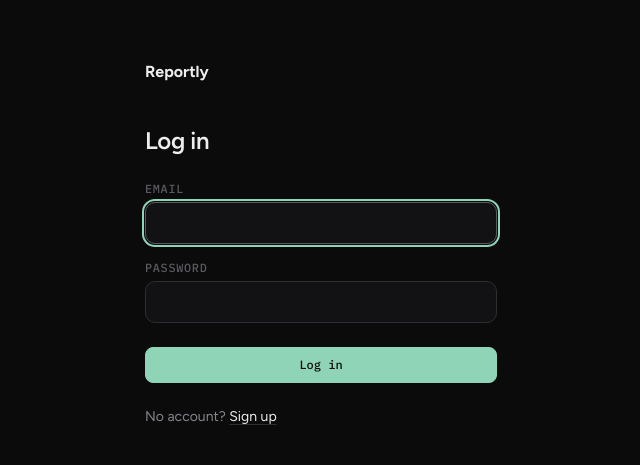
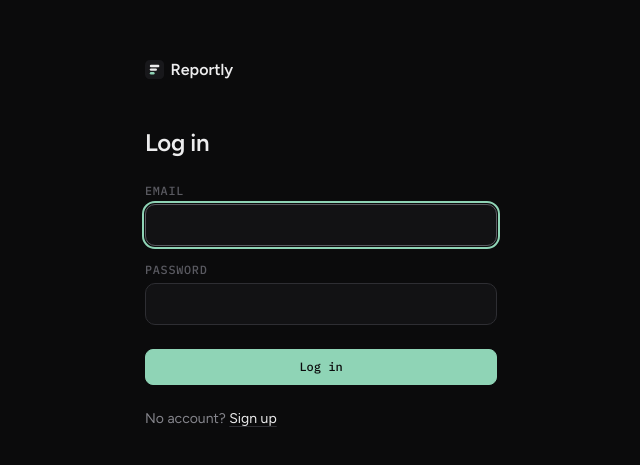
Before and after one commit to vkpdeveloper/reportly, a Next.js app: page /login in a window 1280 px wide. Shown: the part 157-622 px from the top of the page, without its empty margins (319-959 px from the left). Built offline with nearby package versions, Linux system fonts and the light colour scheme; no server answers.

Commit message:
feat(web): show the logo in the top bar, landing page and auth pages

```diff
--- a/app/(app)/layout.tsx
+++ b/app/(app)/layout.tsx
@@ -1,4 +1,5 @@
 import Link from "next/link";
+import { Logo } from "@/components/logo";
 import { NavLink } from "@/components/nav-link";
 import { requireUser } from "@/lib/auth";
 import { logout } from "./actions";
@@ -10,8 +11,8 @@ export default async function AppLayout({ children }: LayoutProps<"/">) {
     <>
       <header className="border-b border-line">
         <div className="mx-auto flex max-w-5xl items-center gap-2 px-4 py-3 sm:gap-4">
-          <Link href="/docs" className="mr-1 font-bold text-ink no-underline sm:mr-2">
-            Reportly
+          <Link href="/docs" className="mr-1 no-underline sm:mr-2">
+            <Logo />
           </Link>
           <nav className="flex gap-1">
             <NavLink href="/docs">Documents</NavLink>
--- a/app/page.tsx
+++ b/app/page.tsx
@@ -1,5 +1,6 @@
 import Link from "next/link";
 import { redirect } from "next/navigation";
+import { Logo } from "@/components/logo";
 import { getCurrentUser } from "@/lib/auth";
 
 export default async function Home() {
@@ -7,7 +8,9 @@ export default async function Home() {
 
   return (
     <main className="mx-auto flex min-h-dvh w-full max-w-xl flex-col justify-center px-4 py-16">
-      <h1 className="text-4xl tracking-tight sm:text-5xl">Reportly</h1>
+      <h1 className="text-4xl tracking-tight sm:text-5xl">
+        <Logo />
+      </h1>
       <p className="mt-4 mb-8 text-lg">Give your AI agents a token and watch the reports they publish update live.</p>
       <div className="flex gap-3">
         <Link href="/register" className="btn btn-primary">
--- a/components/auth-form.tsx
+++ b/components/auth-form.tsx
@@ -3,6 +3,7 @@
 import Link from "next/link";
 import { useActionState } from "react";
 import type { AuthState } from "@/app/(auth)/actions";
+import { Logo } from "@/components/logo";
 
 type Props = {
   mode: "login" | "register";
@@ -15,8 +16,8 @@ export function AuthForm({ mode, action }: Props) {
 
   return (
     <main className="mx-auto flex min-h-dvh w-full max-w-sm flex-col justify-center px-4 py-16">
-      <Link href="/" className="mb-10 font-bold text-ink no-underline">
-        Reportly
+      <Link href="/" className="mb-10 self-start no-underline">
+        <Logo />
       </Link>
       <h1 className="mb-6 text-2xl">{isLogin ? "Log in" : "Create an account"}</h1>
       <form action={formAction} className="grid gap-4">
```
